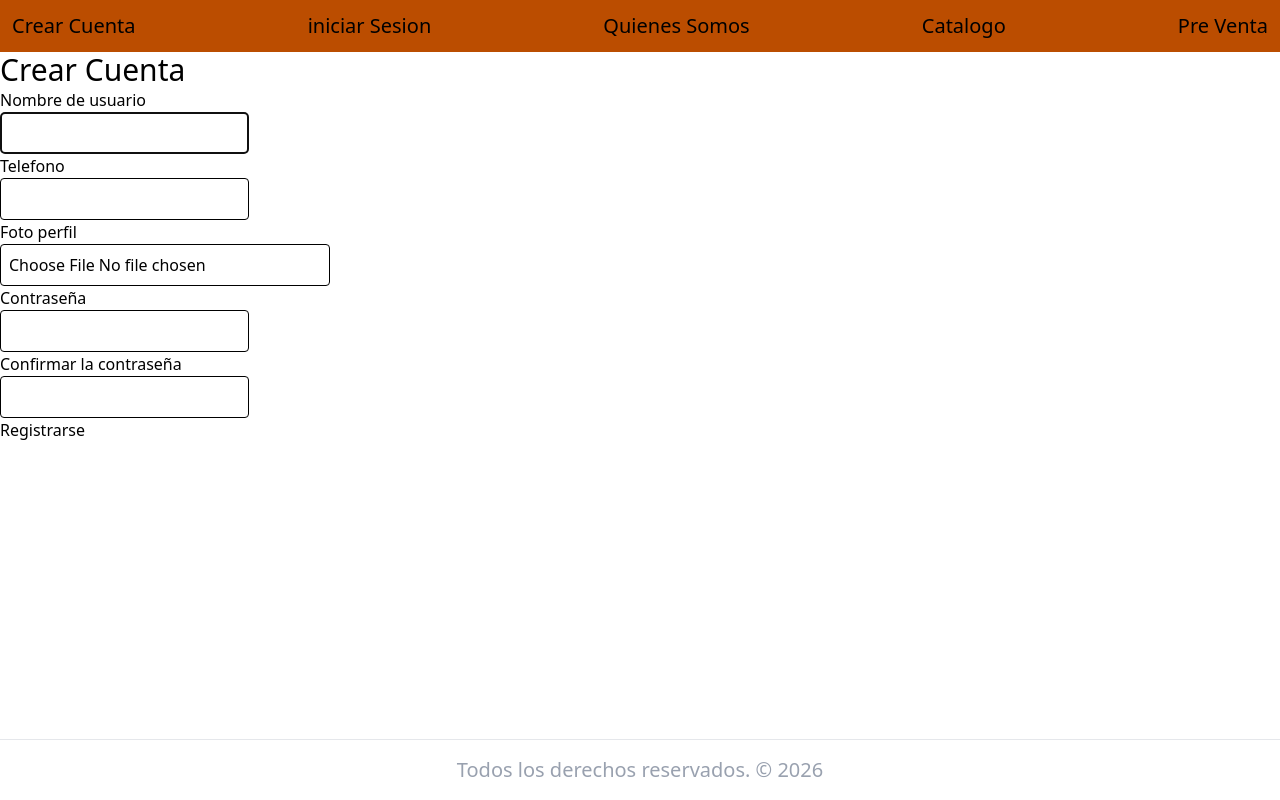
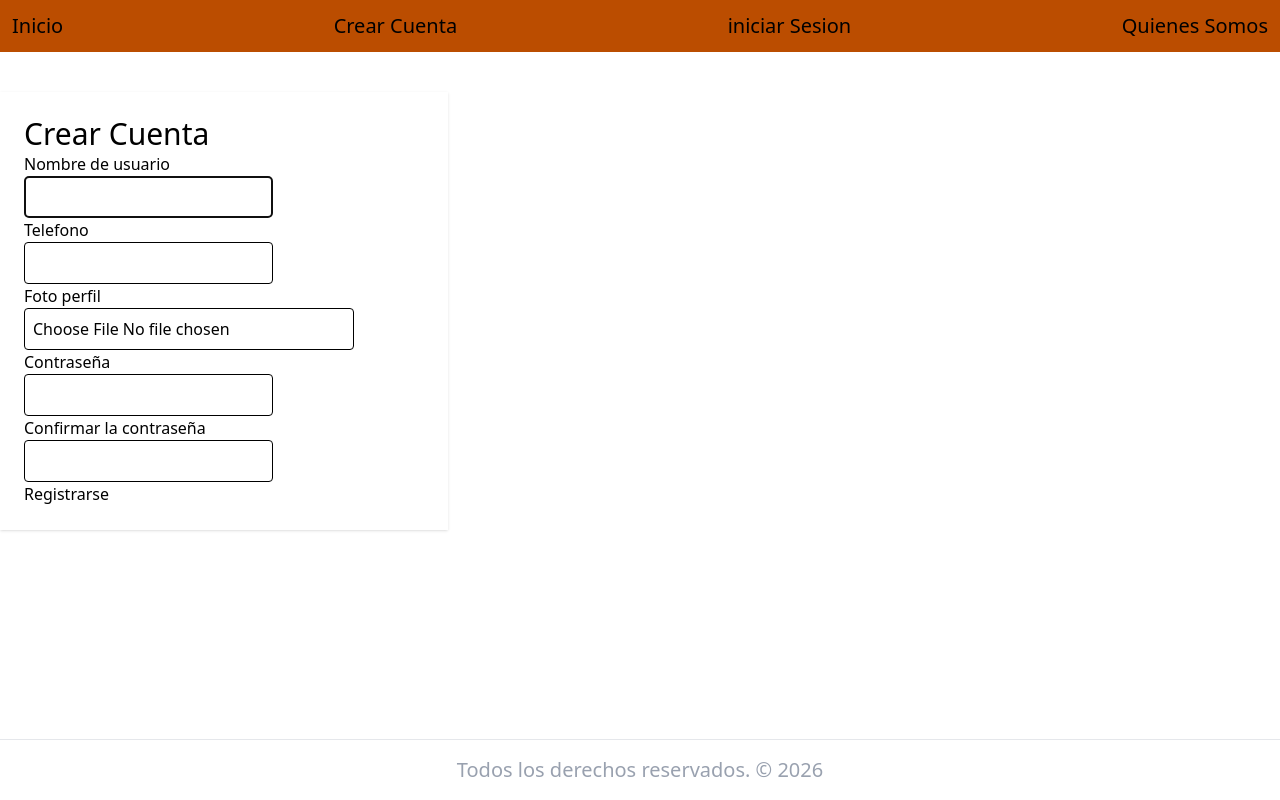
Before and after one commit to Maxi-Lopez/ingenieria-tp_Eval_GameStore, a Django app: page /accounts/register in a window 1280 px wide. Run offline with Django 5.2, Linux system fonts and the light colour scheme; style sheets or scripts are compiled from the project's sources; some libraries are stand-ins or nearby versions.

Commit message:
Se actualizo el base y el inicio

```diff
--- a/inicio/templates/inicio/base.html
+++ b/inicio/templates/inicio/base.html
@@ -13,11 +13,18 @@
 </head>
 <body>
     <nav class=" flex justify-between p-3 bg-amber-700 text-xl">
+    {% if user.is_authenticated %}
+        <a href="#">Inicio</a>
+        <a href="#">Tienda</a>
+        <a href="#">Ofertas</a>
+        <a href="#">Comunidad</a>
+        <a href="#">Perfil</a>
+    {% else %}
+        <a href="{% url 'inicio' %}">Inicio</a>
         <a href="{% url 'register' %}">Crear Cuenta</a>
         <a href="{% url 'login' %}">iniciar Sesion</a>
         <a href="#">Quienes Somos</a>
-        <a href="#">Catalogo</a>
-        <a href="#">Pre Venta</a>
+    {% endif %}
     </nav>
     {% block body %}
     {% endblock %}
--- a/inicio/urls.py
+++ b/inicio/urls.py
@@ -2,5 +2,5 @@ from django.urls import path
 from . import views
 
 urlpatterns = [
-    path('inicio/', views.inicio, name='inicio' )
+    path('', views.inicio, name='inicio' )
 ]
--- a/templates/registration/register.html
+++ b/templates/registration/register.html
@@ -2,6 +2,7 @@
 {% load widget_tweaks %}
 
 {% block body %}
+    <div class="max-w-md max-auto mt-10 bg-white p-6 shadow">
         <p class="text-3xl">Crear Cuenta</p>
         <form method="POST">
             {% csrf_token %}
@@ -15,10 +16,9 @@
             {% else %}
             <label>{{field.label}}</label>
             {%endif%}
-
             <p>{{field | add_class:'border-1 p-2 rounded'}}</p>
-
             {% endfor %}
             <button type="submit">Registrarse</button>
         </form>
+    </div>
 {% endblock %}
```
Also changed, not shown: db.sqlite3. Lines whose indentation alone changed are shown as unchanged.
